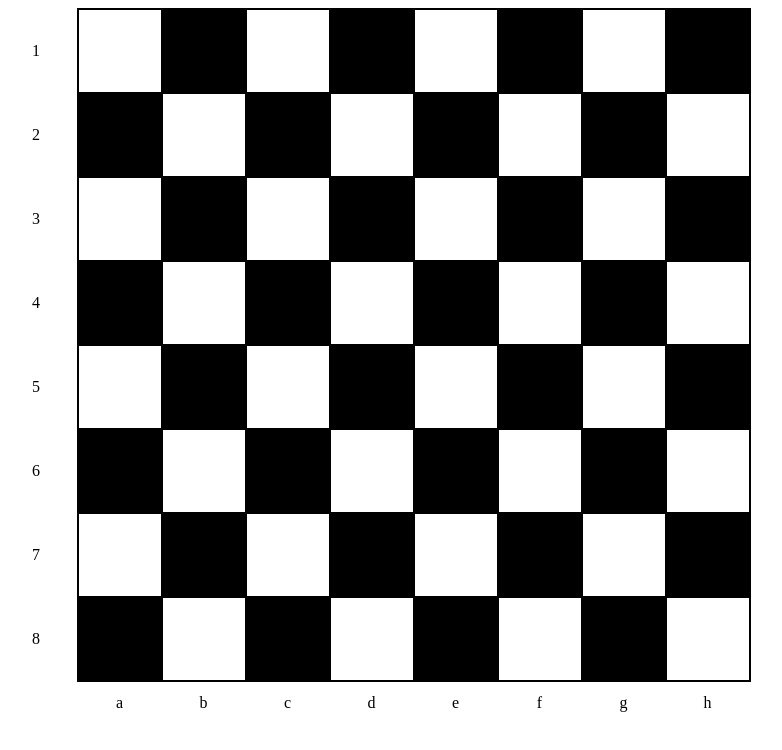
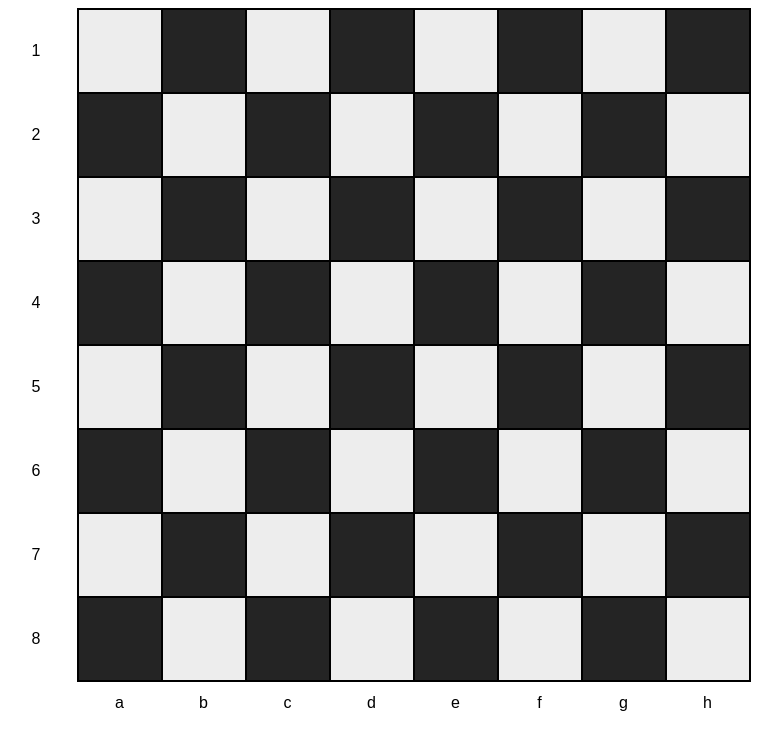
Before and after one commit to gowricr07-web/chess-app, a plain HTML site: page index.html in a window 1280 px wide. Shown: the whole page, without its empty margins (267-1049 px from the left). Drawn offline with Linux system fonts and the light colour scheme.

Commit message:
board updated

```diff
--- a/style.css
+++ b/style.css
@@ -7,24 +7,27 @@ td {
     border: solid black 2px;
     width: 80px;
     height: 80px;
+    text-align: center;
 }
 
 .black-box {
-    background-color: black;
+    background-color: #242424;
 }
 
 .white-box {
-    background-color: white;
+    background-color: #ededed;
 }
 
 td.horz-labels {
     border: none;
     text-align: center;
     height: 40px;
+    font-family: Arial, Helvetica, sans-serif;
 }
 
 td.vert-labels {
     border: none;
     text-align: center;
     width: 40px;
+    font-family: Arial, Helvetica, sans-serif;
 }
```
Also changed, not shown: pieces/black_bishop.png (added), pieces/black_king.png (added), pieces/black_knight.png (added), pieces/black_pawn.png (added), pieces/black_queen.png (added), pieces/black_rook.png (added), pieces/white_bishop.png (added), pieces/white_king.png (added), pieces/white_knight.png (added), pieces/white_pawn.png (added), pieces/white_queen.png (added), pieces/white_rook.png (added).
